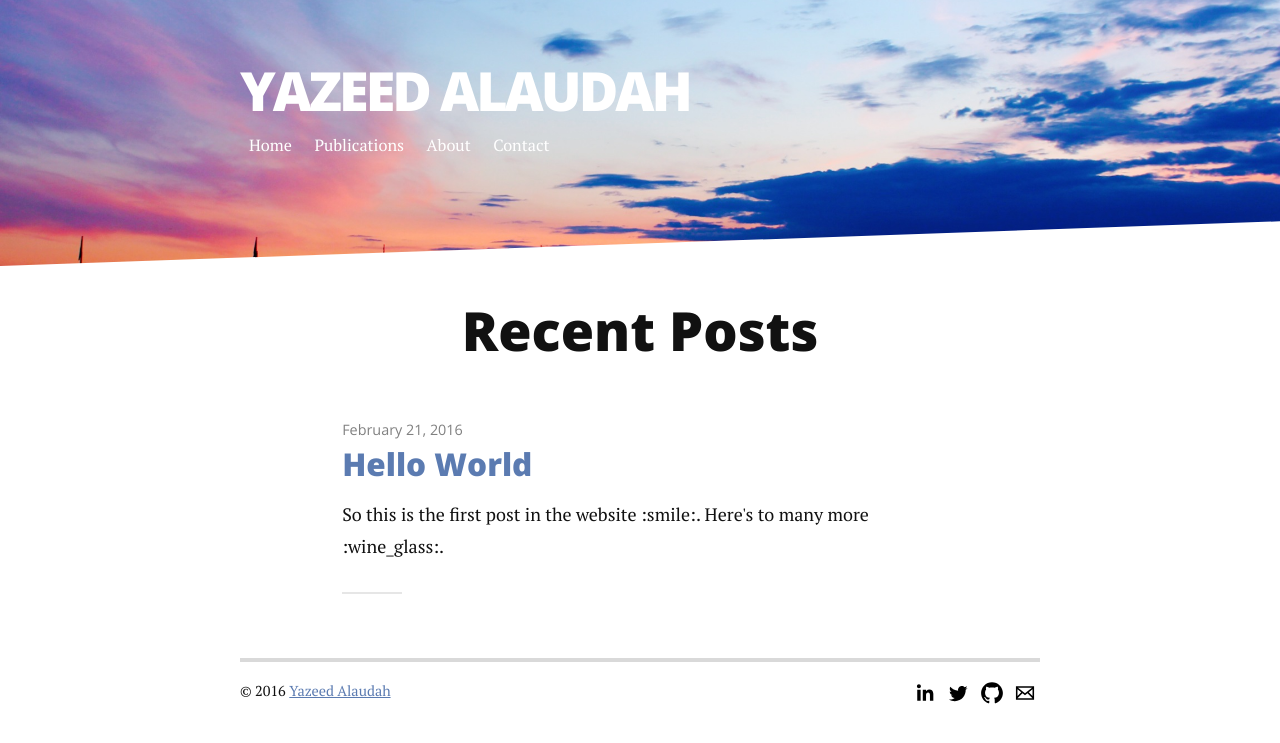
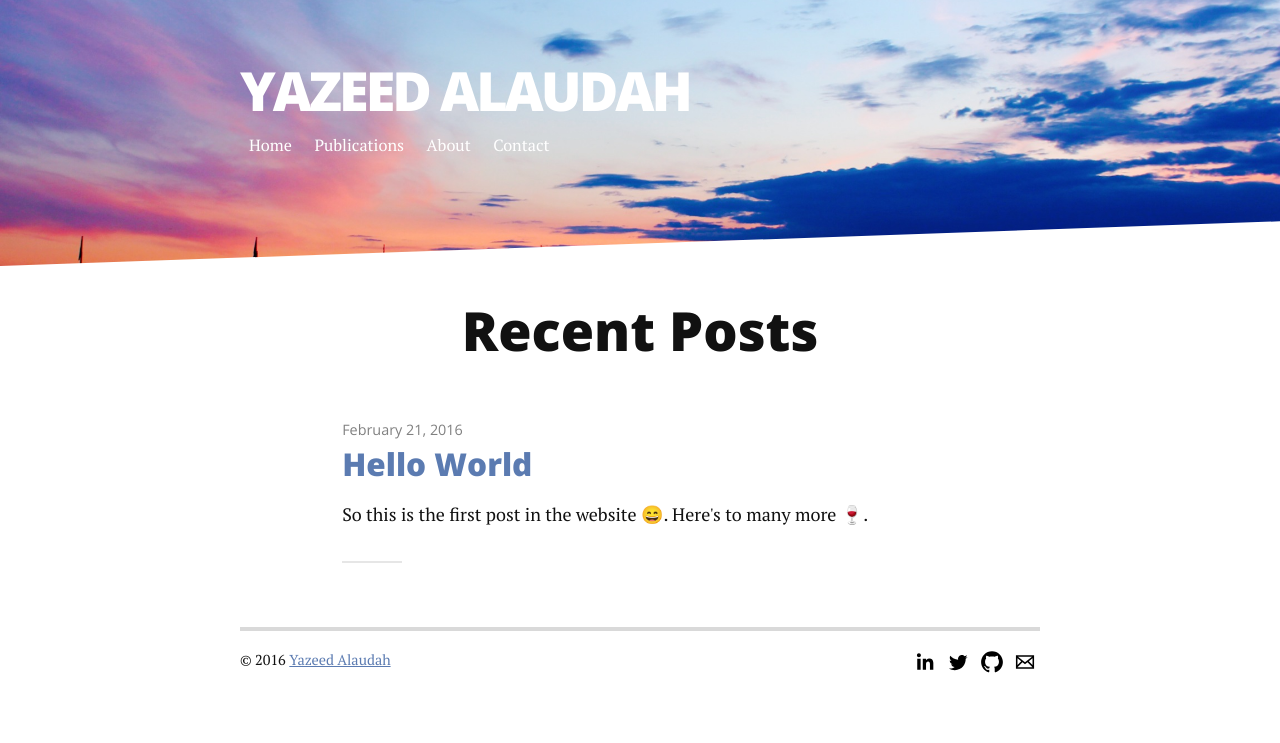
Before and after one commit to yalaudah/yalaudah.github.io, a Jekyll site: the page built from index.html, in a window 1280 px wide. Shown: the top 743 px of the page. Built offline with Jekyll 4.4.1, drawn with Linux system fonts in a browser that asks for light colours; nearby versions of some CDN libraries; emoji names are drawn with the system emoji font; the list of posts is cut into pages by our own code.

Commit message:
updated YAML file

```diff
--- a/_config.yml
+++ b/_config.yml
@@ -8,7 +8,9 @@ permalink: blog/:title/
 
 markdown: kramdown
 highlighter: rouge
-gems: [jekyll-paginate]
+gems:
+  - [jekyll-paginate]
+  - jemoji
 paginate: 5
 
 navigation:
```
